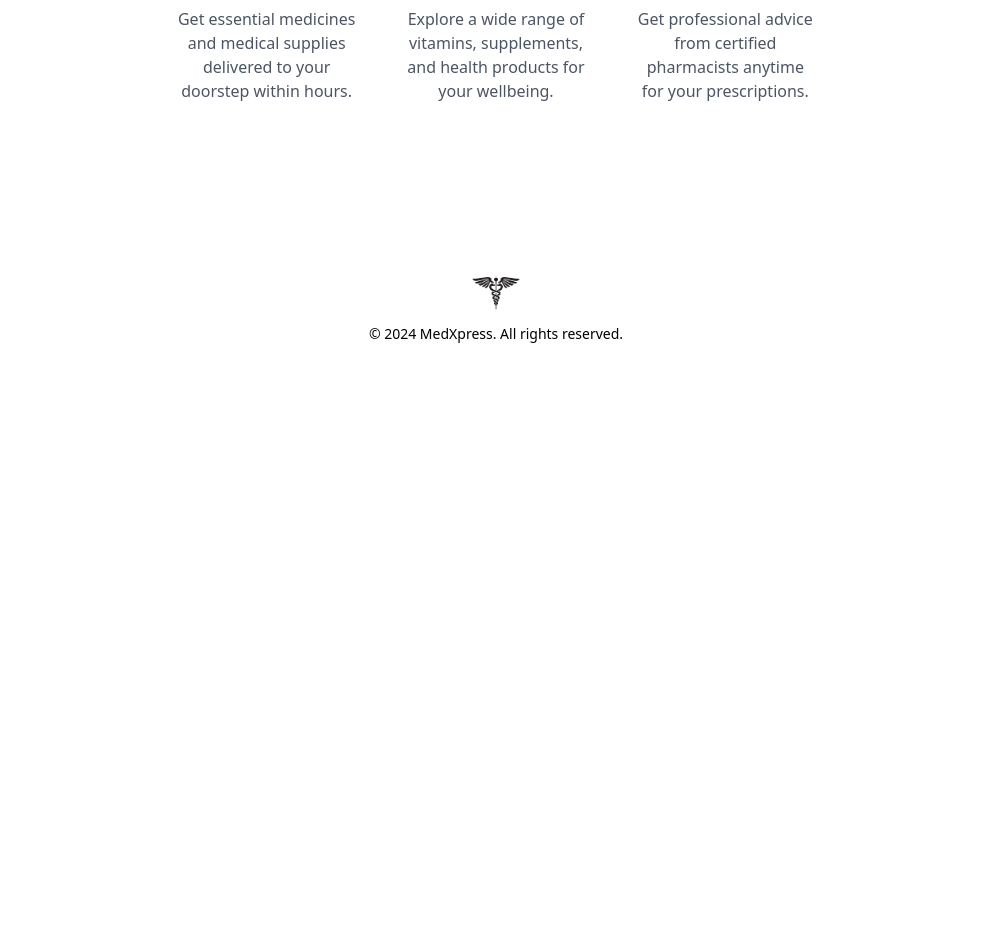
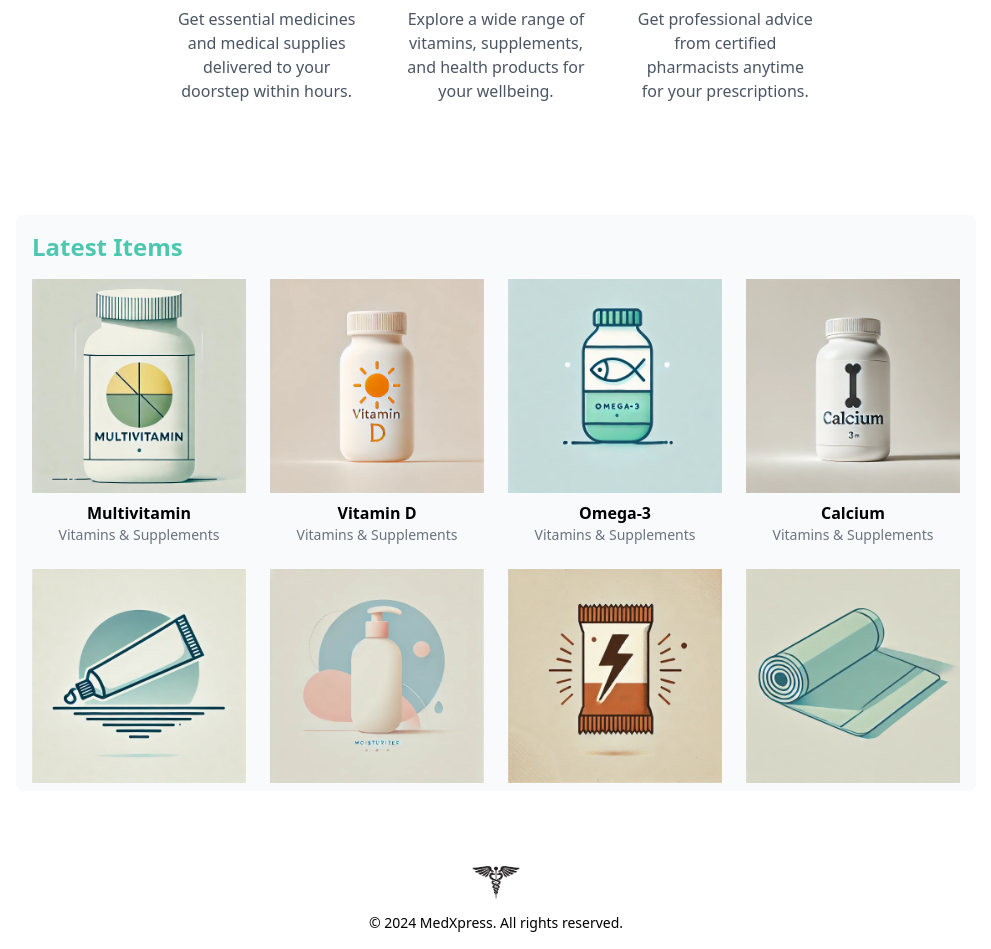
Before and after one commit to spaaacy/medxpress, a Next.js app: page / in a window 1280 px wide. Shown: the part 440-1389 px from the top of the page, without its empty margins (144-1135 px from the left). Before the commit the page ends 800 px from the top, so only its background shows below. Built offline with nearby package versions, Linux system fonts and the light colour scheme.

Commit message:
Added search funcationalities in landing pages, added a product detail page, changed design in landing page.

```diff
--- a/app/page.jsx
+++ b/app/page.jsx
@@ -1,15 +1,24 @@
+"use client";
+
+import { useState } from "react";
 import Footer from "@/components/Footer";
 import NavBar from "@/components/NavBar";
 import FeaturesSection from "@/components/FeaturesSection";
 import ProductGrid from "@/components/ProductGrid";
 
 export default function Home() {
+  const [searchTerm, setSearchTerm] = useState("");
+
+  const handleSearch = (term) => {
+    setSearchTerm(term);
+  };
+
   return (
     <div className="flex flex-col min-h-screen">
-      <NavBar />
+      <NavBar onSearch={handleSearch} />
       <main className="flex-grow">
         <FeaturesSection />
-        {/* <ProductGrid /> */}
+        <ProductGrid searchTerm={searchTerm} />
       </main>
       <Footer />
     </div>
--- /dev/null
+++ b/app/product/[slug]/page.jsx
@@ -0,0 +1,170 @@
+"use client";
+
+import { notFound } from 'next/navigation';
+import Image from 'next/image';
+import Link from 'next/link';
+import { useState } from 'react';
+import NavBar from '@/components/NavBar';
+import Footer from '@/components/Footer';
+
+const products = [
+  {
+    id: 1,
+    name: "Multivitamin",
+    slug: "multivitamin",
+    image: "/multivitamin.webp",
+    category: "Vitamins & Supplements",
+    price: "$15.99",
+    description: "A daily multivitamin packed with essential vitamins and minerals to support overall health, energy levels, and immune function. Ideal for those with a busy lifestyle to ensure nutrient needs are met."
+  },
+  {
+    id: 2,
+    name: "Vitamin D",
+    slug: "vitamin-d",
+    image: "/vitamin-d.webp",
+    category: "Vitamins & Supplements",
+    price: "$12.99",
+    description: "Vitamin D is crucial for bone health, immune support, and the regulation of calcium levels in the body. This supplement is perfect for those who spend limited time in the sun or have higher needs."
+  },
+  {
+    id: 3,
+    name: "Omega-3",
+    slug: "omega-3",
+    image: "/omega-3.webp",
+    category: "Vitamins & Supplements",
+    price: "$18.99",
+    description: "A premium Omega-3 fish oil supplement rich in EPA and DHA to support heart health, brain function, and inflammation management. Sourced from wild-caught fish for purity and potency."
+  },
+  {
+    id: 4,
+    name: "Calcium",
+    slug: "calcium",
+    image: "/calcium.webp",
+    category: "Vitamins & Supplements",
+    price: "$10.99",
+    description: "Calcium is essential for maintaining strong bones and teeth. This supplement is ideal for individuals at risk of calcium deficiency, particularly those with increased calcium requirements."
+  },
+  {
+    id: 5,
+    name: "Toothpaste",
+    slug: "toothpaste",
+    image: "/toothpaste.webp",
+    category: "Personal Care",
+    price: "$5.99",
+    description: "A fluoride toothpaste that offers long-lasting protection against cavities, plaque buildup, and gum disease. Its minty fresh flavor leaves your mouth feeling clean and refreshed after every brush."
+  },
+  {
+    id: 6,
+    name: "Moisturizer",
+    slug: "moisturizer",
+    image: "/moisturizer.webp",
+    category: "Personal Care",
+    price: "$8.99",
+    description: "A lightweight, hydrating moisturizer formulated with natural ingredients to nourish the skin, lock in moisture, and provide a smooth, radiant complexion. Suitable for all skin types."
+  },
+  {
+    id: 7,
+    name: "Energy Bars",
+    slug: "energy-bars",
+    image: "/energy-bars.webp",
+    category: "Fitness & Nutrition",
+    price: "$9.99",
+    description: "Delicious, nutrient-packed energy bars that provide a quick boost of energy. Perfect for pre- or post-workout snacks, or to keep you going throughout the day. Made with wholesome ingredients like nuts, oats, and dried fruits."
+  },
+  {
+    id: 8,
+    name: "Yoga Mat",
+    slug: "yoga-mat",
+    image: "/yoga-mat.webp",
+    category: "Fitness & Nutrition",
+    price: "$20.99",
+    description: "A high-quality, non-slip yoga mat that provides excellent grip and cushioning for your yoga practice. Designed to offer comfort and stability whether you are a beginner or a seasoned yogi."
+  },
+  {
+    id: 9,
+    name: "Shampoo",
+    slug: "shampoo",
+    image: "/shampoo.webp",
+    category: "Personal Care",
+    price: "$7.99",
+    description: "A gentle shampoo formulated for all hair types. Enriched with natural extracts to cleanse, hydrate, and nourish your hair, leaving it soft, shiny, and free from buildup."
+  },
+  {
+    id: 10,
+    name: "Sunscreen",
+    slug: "sunscreen",
+    image: "/sunscreen.webp",
+    category: "Personal Care",
+    price: "$12.99",
+    description: "A broad-spectrum sunscreen that protects against both UVA and UVB rays. Lightweight, non-greasy formula that absorbs quickly, providing reliable protection without leaving a white cast on the skin."
+  },
+  {
+    id: 11,
+    name: "Protein Powder",
+    slug: "protein-powder",
+    image: "/protein.webp",
+    category: "Fitness & Nutrition",
+    price: "$25.99",
+    description: "A premium protein powder blend designed to support muscle growth and recovery. Made from high-quality whey protein, it's ideal for athletes and fitness enthusiasts looking to boost their protein intake."
+  },
+  {
+    id: 12,
+    name: "Resistance Bands",
+    slug: "resistance-bands",
+    image: "/resistance-bands.webp",
+    category: "Fitness & Nutrition",
+    price: "$15.99",
+    description: "Durable and versatile resistance bands for strength training, flexibility exercises, and injury rehabilitation. Available in different resistance levels to suit beginners and advanced users alike."
+  }
+];
+
+
+export default function ProductPage({ params }) {
+  const { slug } = params;
+  const product = products.find((item) => item.slug === slug);
+
+  if (!product) {
+    notFound();
+  }
+
+  const [cart, setCart] = useState([]);
+
+  const addToCart = () => {
+    setCart([...cart, product]);
+    alert(`${product.name} added to cart!`);
+  };
+
+  return (
+    <div className="flex flex-col min-h-screen">
+      <NavBar />
+      <main className="flex-grow p-8 bg-gray-100">
+        <div className="max-w-4xl mx-auto bg-white p-8 rounded-lg shadow">
+          <div className="flex flex-col lg:flex-row">
+            <div className="w-full lg:w-1/2">
+              <Image
+                src={product.image}
+                alt={product.name}
+                width={400}
+                height={400}
+                className="object-contain mb-4"
+              />
+            </div>
+            <div className="w-full lg:w-1/2 lg:pl-8">
+              <h1 className="text-3xl font-bold mb-4">{product.name}</h1>
+              <p className="text-lg mb-4 text-gray-600">{product.description}</p>
+              <p className="text-2xl font-semibold mb-6">{product.price}</p>
+              <button
+                onClick={addToCart}
+                style={{ backgroundColor: '#4cc8b1' }}
+                className="text-white px-6 py-3 rounded-md hover:brightness-90"
+              >
+                Add to Cart
+              </button>
+            </div>
+          </div>
+        </div>
+      </main>
+      <Footer />
+    </div>
+  );
+}
--- a/components/NavBar.jsx
+++ b/components/NavBar.jsx
@@ -1,45 +1,52 @@
+"use client";
+
 import Image from "next/image";
 import Link from "next/link";
 import React from "react";
 
-const NavBar = () => {
+const NavBar = ({ onSearch }) => {
+  const [searchTerm, setSearchTerm] = React.useState("");
+
+  const handleSearch = (e) => {
+    const value = e.target.value;
+    setSearchTerm(value);
+    onSearch(value);
+  };
+
   return (
     <nav>
-      {/* Top Navigation Bar */}
       <div className="flex items-center bg-gray-800 p-2 text-white">
-        {/* Logo */}
         <Link href="/" className="flex items-center mx-4">
           <Image
             src="/icon.png"
             width={50}
             height={50}
             alt="logo"
-            className="invert" // Tailwind CSS class to invert colors
+            className="invert"
           />
           <span className="font-semibold text-2xl ml-2">MedXpress</span>
         </Link>
 
-        {/* Location */}
         <div className="flex items-center mx-4 cursor-pointer">
-          {/* Location Icon */}
           <svg
             className="h-5 w-5 text-white mr-1"
             xmlns="http://www.w3.org/2000/svg"
             fill="none"
             viewBox="0 0 24 24"
             stroke="currentColor"
-          >
-            {/* SVG paths */}
-          </svg>
+          />
         </div>
 
-        {/* Search Bar */}
         <div className="flex-grow mx-4">
-          <input type="text" placeholder="Search products" className="w-full p-2 rounded" />
+          <input
+            type="text"
+            placeholder="Search products"
+            className="w-full p-2 rounded text-black"
+            value={searchTerm}
+            onChange={handleSearch}
+          />
         </div>
 
-        {/* Sign In Link */}
-        {/* Sign In Section */}
         <div className="mx-4 flex flex-col leading-tight">
           <Link href="/signin" className="font-semibold hover:underline">
             Sign In
--- a/components/ProductGrid.jsx
+++ b/components/ProductGrid.jsx
@@ -1,137 +1,66 @@
+"use client";
+
 import Image from "next/image";
+import Link from "next/link";
+import React, { useState } from "react";
 
-export default function ProductGrid() {
-  const products = [
-    {
-      category: "Vitamins & Supplements",
-      background: "bg-blue-50", // Light blue background
-      items: [
-        { id: 1, name: "Multivitamin", image: "/multivitamin.webp" },
-        { id: 2, name: "Vitamin D", image: "/vitamin-d.webp" },
-        { id: 3, name: "Omega-3", image: "/omega-3.webp" },
-        { id: 4, name: "Calcium", image: "/calcium.webp" },
-        { id: 5, name: "Toothpaste", image: "/toothpaste.webp" },
-        { id: 6, name: "Moisturizer", image: "/moisturizer.webp" },
-        { id: 7, name: "Energy Bars", image: "/energy-bars.webp" },
-        { id: 8, name: "Yoga Mat", image: "/yoga-mat.webp" },
-        { id: 1, name: "Multivitamin", image: "/multivitamin.webp" },
-        { id: 2, name: "Vitamin D", image: "/vitamin-d.webp" },
-        { id: 3, name: "Omega-3", image: "/omega-3.webp" },
-        { id: 4, name: "Calcium", image: "/calcium.webp" },
-        { id: 5, name: "Toothpaste", image: "/toothpaste.webp" },
-        { id: 6, name: "Moisturizer", image: "/moisturizer.webp" },
-        { id: 7, name: "Energy Bars", image: "/energy-bars.webp" },
-        { id: 8, name: "Yoga Mat", image: "/yoga-mat.webp" },
-        { id: 1, name: "Multivitamin", image: "/multivitamin.webp" },
-        { id: 2, name: "Vitamin D", image: "/vitamin-d.webp" },
-        { id: 3, name: "Omega-3", image: "/omega-3.webp" },
-        { id: 4, name: "Calcium", image: "/calcium.webp" },
-        { id: 5, name: "Toothpaste", image: "/toothpaste.webp" },
-        { id: 6, name: "Moisturizer", image: "/moisturizer.webp" },
-        { id: 7, name: "Energy Bars", image: "/energy-bars.webp" },
-        { id: 8, name: "Yoga Mat", image: "/yoga-mat.webp" },
-      ],
-    },
-    {
-      category: "Personal Care",
-      background: "bg-green-50", // Light green background
-      items: [
-        { id: 1, name: "Shampoo", image: "/shampoo.webp" },
-        { id: 2, name: "Toothpaste", image: "/toothpaste.webp" },
-        { id: 3, name: "Moisturizer", image: "/moisturizer.webp" },
-        { id: 4, name: "Sunscreen", image: "/sunscreen.webp" },
-        { id: 5, name: "Omega-3", image: "/omega-3.webp" },
-        { id: 6, name: "Calcium", image: "/calcium.webp" },
-        { id: 7, name: "Energy Bars", image: "/energy-bars.webp" },
-        { id: 8, name: "Yoga Mat", image: "/yoga-mat.webp" },
-        { id: 1, name: "Multivitamin", image: "/multivitamin.webp" },
-        { id: 2, name: "Vitamin D", image: "/vitamin-d.webp" },
-        { id: 3, name: "Omega-3", image: "/omega-3.webp" },
-        { id: 4, name: "Calcium", image: "/calcium.webp" },
-        { id: 5, name: "Toothpaste", image: "/toothpaste.webp" },
-        { id: 6, name: "Moisturizer", image: "/moisturizer.webp" },
-        { id: 7, name: "Energy Bars", image: "/energy-bars.webp" },
-        { id: 8, name: "Yoga Mat", image: "/yoga-mat.webp" },
-        { id: 1, name: "Multivitamin", image: "/multivitamin.webp" },
-        { id: 2, name: "Vitamin D", image: "/vitamin-d.webp" },
-        { id: 3, name: "Omega-3", image: "/omega-3.webp" },
-        { id: 4, name: "Calcium", image: "/calcium.webp" },
-        { id: 5, name: "Toothpaste", image: "/toothpaste.webp" },
-        { id: 6, name: "Moisturizer", image: "/moisturizer.webp" },
-        { id: 7, name: "Energy Bars", image: "/energy-bars.webp" },
-        { id: 8, name: "Yoga Mat", image: "/yoga-mat.webp" },
-      ],
-    },
-    {
-      category: "Fitness & Nutrition",
-      background: "bg-yellow-50", // Light yellow background
-      items: [
-        { id: 1, name: "Protein Powder", image: "/protein.webp" },
-        { id: 2, name: "Resistance Bands", image: "/resistance-bands.webp" },
-        { id: 3, name: "Energy Bars", image: "/energy-bars.webp" },
-        { id: 4, name: "Yoga Mat", image: "/yoga-mat.webp" },
-        { id: 5, name: "Omega-3", image: "/omega-3.webp" },
-        { id: 6, name: "Calcium", image: "/calcium.webp" },
-        { id: 7, name: "Toothpaste", image: "/toothpaste.webp" },
-        { id: 8, name: "Moisturizer", image: "/moisturizer.webp" },
-        { id: 1, name: "Multivitamin", image: "/multivitamin.webp" },
-        { id: 2, name: "Vitamin D", image: "/vitamin-d.webp" },
-        { id: 3, name: "Omega-3", image: "/omega-3.webp" },
-        { id: 4, name: "Calcium", image: "/calcium.webp" },
-        { id: 5, name: "Toothpaste", image: "/toothpaste.webp" },
-        { id: 6, name: "Moisturizer", image: "/moisturizer.webp" },
-        { id: 7, name: "Energy Bars", image: "/energy-bars.webp" },
-        { id: 8, name: "Yoga Mat", image: "/yoga-mat.webp" },
-        { id: 1, name: "Multivitamin", image: "/multivitamin.webp" },
-        { id: 2, name: "Vitamin D", image: "/vitamin-d.webp" },
-        { id: 3, name: "Omega-3", image: "/omega-3.webp" },
-        { id: 4, name: "Calcium", image: "/calcium.webp" },
-        { id: 5, name: "Toothpaste", image: "/toothpaste.webp" },
-        { id: 6, name: "Moisturizer", image: "/moisturizer.webp" },
-        { id: 7, name: "Energy Bars", image: "/energy-bars.webp" },
-        { id: 8, name: "Yoga Mat", image: "/yoga-mat.webp" },
-      ],
-    },
+const ProductGrid = ({ searchTerm }) => {
+  const allItems = [
+    { id: 1, name: "Multivitamin", image: "/multivitamin.webp", category: "Vitamins & Supplements", link: "/product/multivitamin" },
+    { id: 2, name: "Vitamin D", image: "/vitamin-d.webp", category: "Vitamins & Supplements", link: "/product/vitamin-d" },
+    { id: 3, name: "Omega-3", image: "/omega-3.webp", category: "Vitamins & Supplements", link: "/product/omega-3" },
+    { id: 4, name: "Calcium", image: "/calcium.webp", category: "Vitamins & Supplements", link: "/product/calcium" },
+    { id: 5, name: "Toothpaste", image: "/toothpaste.webp", category: "Personal Care", link: "/product/toothpaste" },
+    { id: 6, name: "Moisturizer", image: "/moisturizer.webp", category: "Personal Care", link: "/product/moisturizer" },
+    { id: 7, name: "Energy Bars", image: "/energy-bars.webp", category: "Fitness & Nutrition", link: "/product/energy-bars" },
+    { id: 8, name: "Yoga Mat", image: "/yoga-mat.webp", category: "Fitness & Nutrition", link: "/product/yoga-mat" },
+    { id: 9, name: "Shampoo", image: "/shampoo.webp", category: "Personal Care", link: "/product/shampoo" },
+    { id: 10, name: "Sunscreen", image: "/sunscreen.webp", category: "Personal Care", link: "/product/sunscreen" },
+    { id: 11, name: "Protein Powder", image: "/protein.webp", category: "Fitness & Nutrition", link: "/product/protein-powder" },
+    { id: 12, name: "Resistance Bands", image: "/resistance-bands.webp", category: "Fitness & Nutrition", link: "/product/resistance-bands" },
   ];
+
+  const filteredItems = searchTerm
+  ? allItems.filter((item) =>
+      item.name.toLowerCase().includes(searchTerm.toLowerCase())
+    )
+  : allItems;
 
   return (
     <section className="flex-grow mx-4 sm:mx-8 md:mx-12 lg:mx-32 xl:mx-54">
-      <section className="text-center py-8 bg-white">
-        <div className="py-12">
-          {products.map((category) => (
-            <div
-              key={category.category}
-              className={`mb-8 ${category.background} p-4 rounded-lg`}
-            >
-              {/* Left-aligned header */}
-              <h2 className="text-2xl font-semibold mb-4 text-left text-[#4CC8B1]">
-                Best Sellers in {category.category}
-              </h2>
+      <section className="text-center py-8 pb-0 bg-white">
+        <div className="py-12 pb-0">
+          <div className="mb-8 bg-gray-50 p-4 pb-0 rounded-lg">
+            <h2 className="text-2xl font-semibold mb-4 text-left text-[#4CC8B1]">
+              Latest Items
+            </h2>
 
-              {/* Simple Horizontal Slider with Custom Scrollbar */}
-              <div className="overflow-x-auto whitespace-nowrap scrollbar-custom">
-                <div className="flex gap-10">
-                  {category.items.map((item) => (
-                    <div
-                      key={item.id}
-                      className="flex-shrink-0 w-40 flex flex-col items-center"
-                    >
+            <div className="grid-container">
+              <div className="grid grid-cols-4 gap-6 overflow-y-auto h-[32rem]">
+                {filteredItems.length > 0 ? (
+                  filteredItems.map((item) => (
+                    <Link key={item.id} href={item.link} className="flex flex-col items-center">
                       <Image
                         src={item.image}
                         alt={item.name}
-                        width={150}
-                        height={150}
+                        width={250}
+                        height={250}
                         className="object-contain mb-2"
                       />
-                      <p className="text-center">{item.name}</p>
-                    </div>
-                  ))}
-                </div>
+                      <p className="text-center font-semibold">{item.name}</p>
+                      <p className="text-center text-gray-500 text-sm">{item.category}</p>
+                    </Link>
+                  ))
+                ) : (
+                  <p className="text-gray-500">No products found</p>
+                )}
               </div>
             </div>
-          ))}
+          </div>
         </div>
       </section>
     </section>
   );
-}
+};
+
+export default ProductGrid;
```
